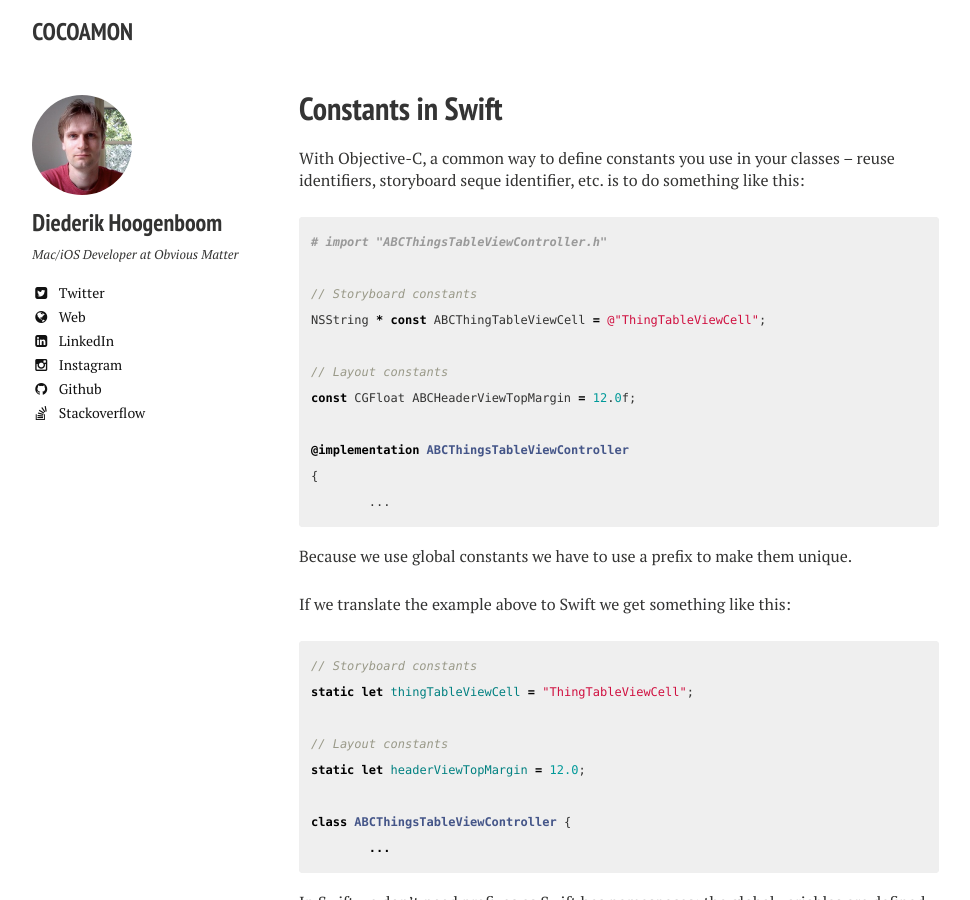
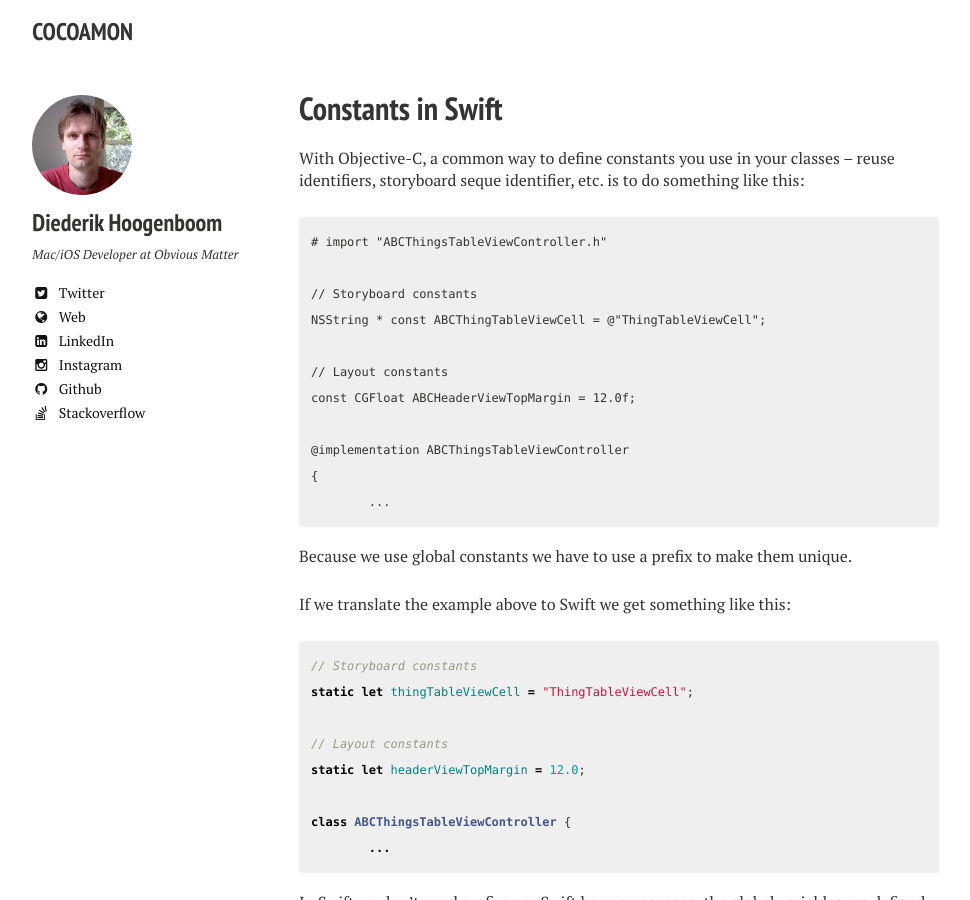
Before and after one commit to diederikh/Cocoamon-blog, a Jekyll site: the page built from _posts/2015-02-03-constants-in-swift.markdown, in a window 1280 px wide and 900 px high. Shown: the whole window, without its empty margins (21-991 px from the left). Built offline with Jekyll 4.4.1, drawn with Linux system fonts in a browser that asks for light colours; nearby versions of some CDN libraries.

Commit message:
code blocks

```diff
--- a/_posts/2015-02-03-constants-in-swift.markdown
+++ b/_posts/2015-02-03-constants-in-swift.markdown
@@ -9,7 +9,7 @@ tags: swift
 
 With Objective-C, a common way to define constants you use in your classes -- reuse identifiers, storyboard seque identifier, etc. is to do something like this:
 
-~~~ objective-c
+~~~
 # import "ABCThingsTableViewController.h"
 
 // Storyboard constants
```
